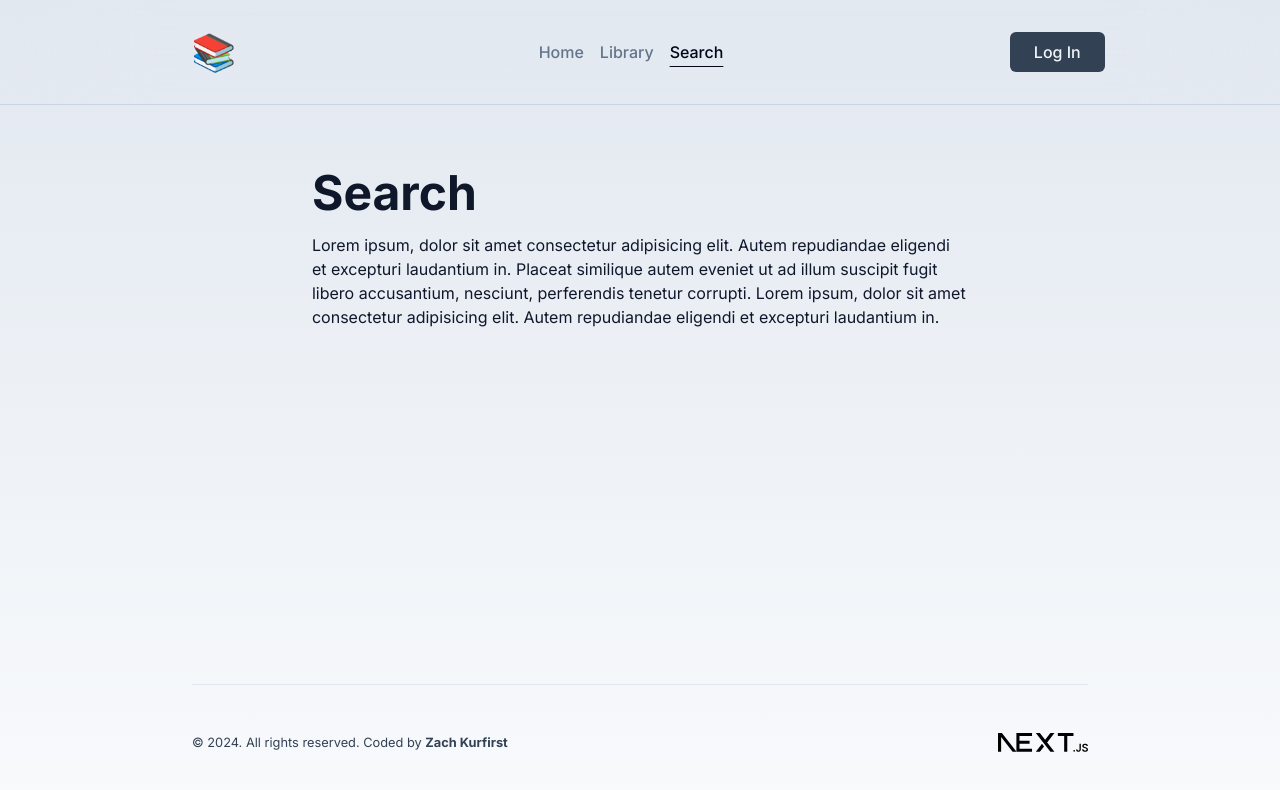
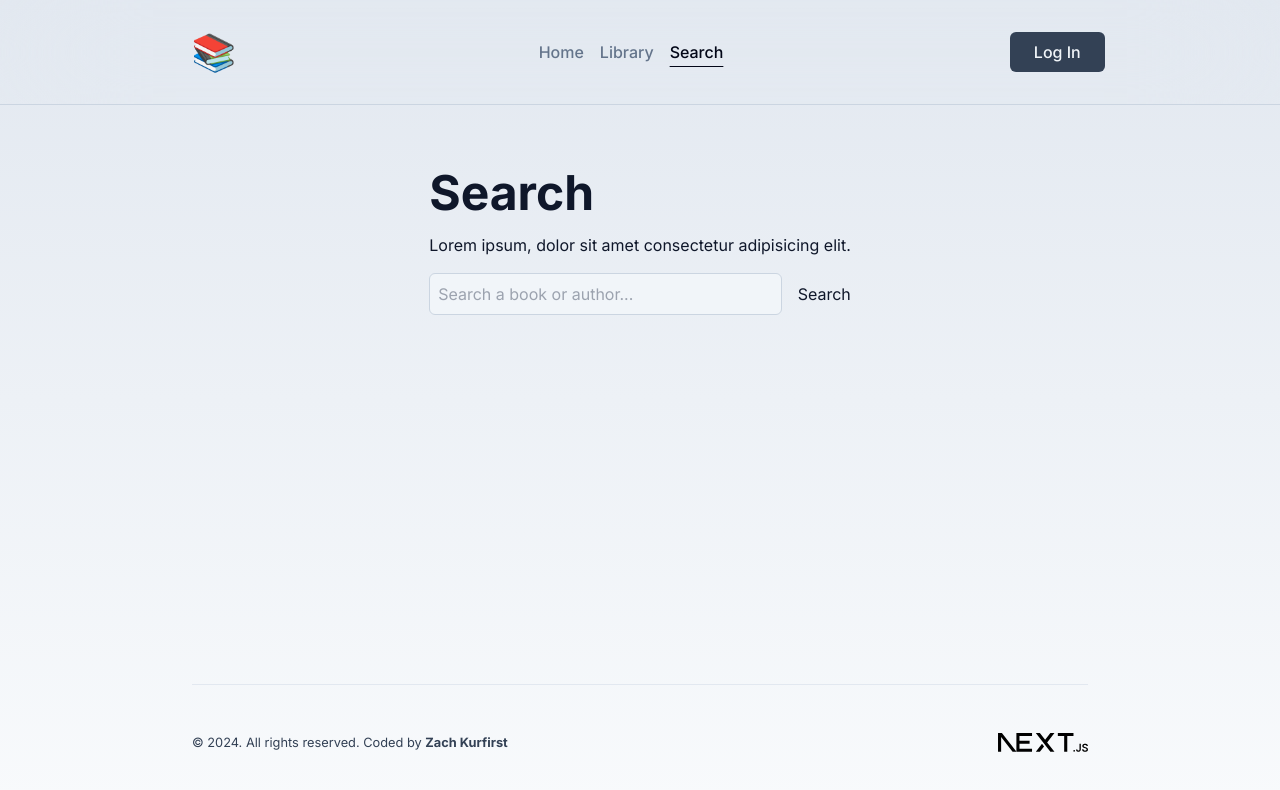
Before and after one commit to zachkurfirst/book-tracker, a Next.js app: page /search in a window 1280 px wide. Shown: the top 790 px of the page. Built offline with nearby package versions, Linux system fonts and the light colour scheme; no server answers.

Commit message:
begin searchBar component and data fetch

```diff
--- a/next.config.mjs
+++ b/next.config.mjs
@@ -1,4 +1,6 @@
 /** @type {import('next').NextConfig} */
-const nextConfig = {};
+const nextConfig = {
+  reactStrictMode: false,
+};
 
 export default nextConfig;
--- a/src/app/search/page.tsx
+++ b/src/app/search/page.tsx
@@ -1,19 +1,16 @@
 // SEARCH: /search
-const API_KEY = process.env.API_KEY
+"use client";
+
+import SearchBar from "@/src/components/searchBar";
 
 export default function Search() {
-  console.log(API_KEY)
-  // const response = await fetch()
   return (
     <main className="mx-8 my-16 max-w-md md:max-w-prose">
       <h1 className="mb-4 text-3xl font-bold md:text-5xl">Search</h1>
-      <p>
-        Lorem ipsum, dolor sit amet consectetur adipisicing elit. Autem
-        repudiandae eligendi et excepturi laudantium in. Placeat similique autem
-        eveniet ut ad illum suscipit fugit libero accusantium, nesciunt,
-        perferendis tenetur corrupti. Lorem ipsum, dolor sit amet consectetur
-        adipisicing elit. Autem repudiandae eligendi et excepturi laudantium in.
+      <p className="mb-4">
+        Lorem ipsum, dolor sit amet consectetur adipisicing elit.
       </p>
+      <SearchBar />
     </main>
   );
 }
--- /dev/null
+++ b/src/components/searchBar.tsx
@@ -0,0 +1,28 @@
+// Search bar component can be placed on any page where we want a search bar
+const API_KEY = process.env.API_KEY;
+import { useSearchParams } from "next/navigation";
+
+async function fetchData() {
+  console.log(API_KEY);
+  const response = await fetch(
+    `https://www.googleapis.com/books/v1/volumes?q=test&maxResults=2&key=${API_KEY}`,
+  );
+  const data = await response.json();
+  console.log(data);
+  return <div>searchBar</div>;
+}
+
+export default function SearchBar() {
+  fetchData();
+  return (
+    <div className="max-w-8xl flex justify-center gap-4">
+      <input
+        className="w-full rounded-md border border-slate-300 bg-slate-100 p-2 dark:border-slate-700 dark:bg-slate-800"
+        type="text"
+        placeholder="Search a book or author..."
+        onChange={(e) => console.log(e.target.value)}
+      />
+      <button>Search</button>
+    </div>
+  );
+}
```
